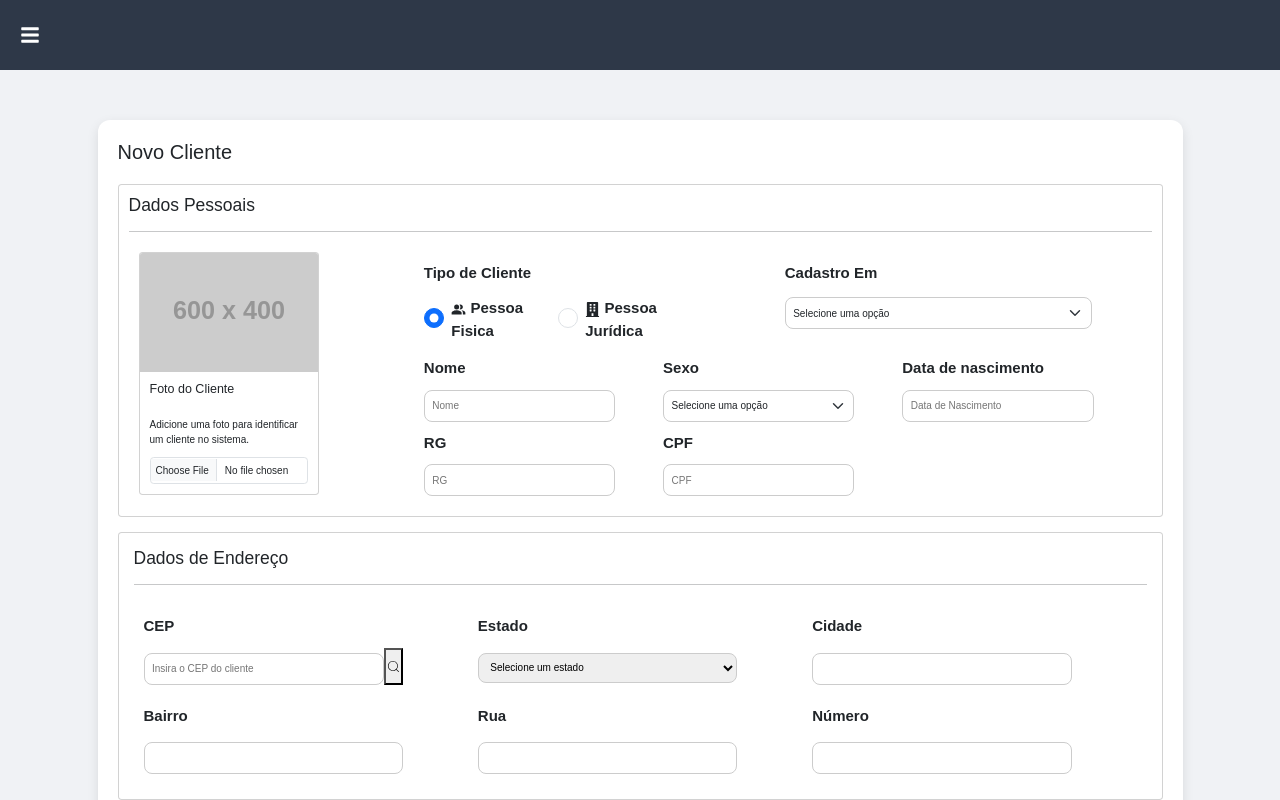
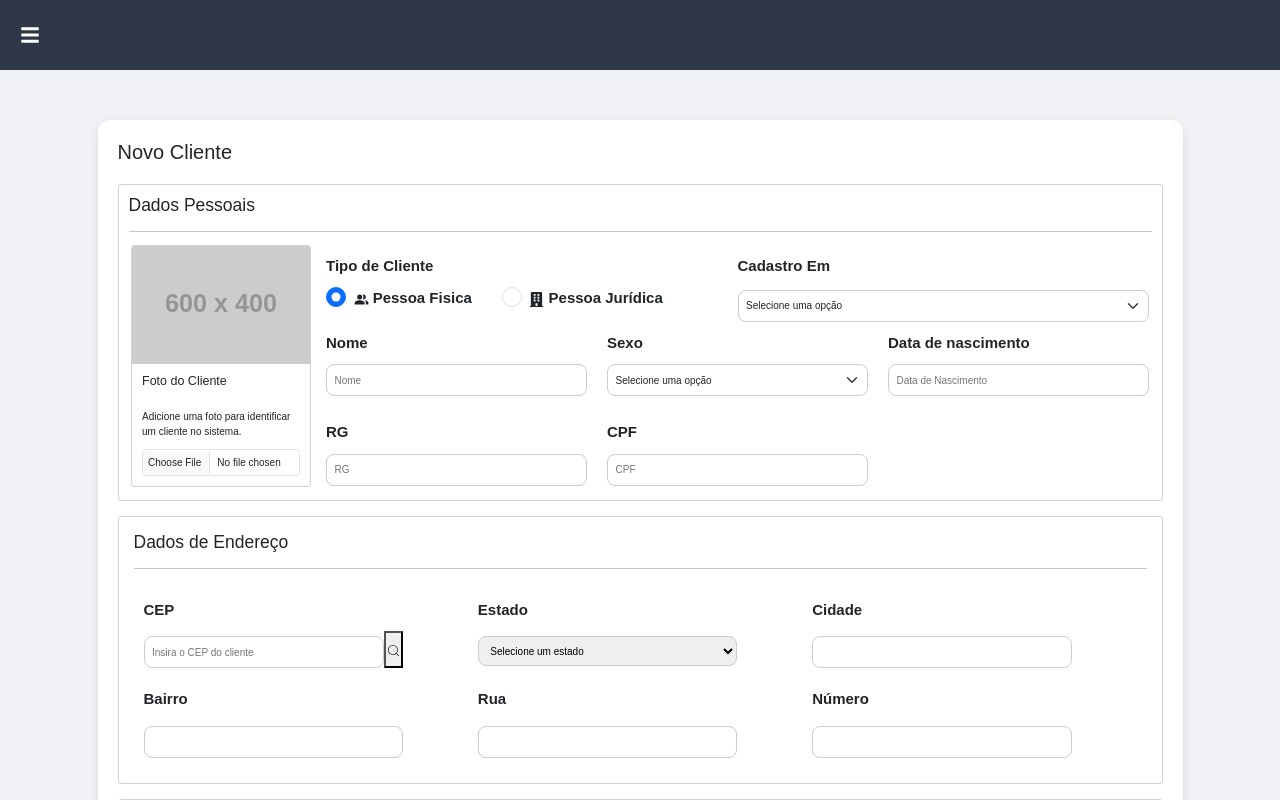
Before and after one commit to slicedcheese1/OticaCrud, a React (Vite) app: page /Sistema/ClienteCadastro in a window 1280 px wide. Shown: the top 800 px of the page. Built offline with nearby package versions, Linux system fonts and the light colour scheme.

Commit message:
fix: estilo dados pessoais card

```diff
--- a/src/App.jsx
+++ b/src/App.jsx
@@ -1,7 +1,5 @@
 import { Outlet } from 'react-router-dom'
-import Sidebar from './Menu/Sidebar'
 import './App.css'
-import { useState } from 'react'
 import 'bootstrap/dist/css/bootstrap.min.css';
 
 function App() {
--- a/src/Componentes/Clientes/ClienteRegistro/DadosPessoaisClienteRegistro.jsx
+++ b/src/Componentes/Clientes/ClienteRegistro/DadosPessoaisClienteRegistro.jsx
@@ -9,7 +9,6 @@ import styles from './DadosPessoaisClienteRegistro.module.css'
 import ClienteContext from '../../../Pages/Clientes/ClinteContext';
 
 import Card from "react-bootstrap/Card"
-import Button from "react-bootstrap/Button"
 import Form from "react-bootstrap/Form"
 
 
@@ -122,12 +121,12 @@ function DadosPessoaisClienteRegistro() {
     <>
 
     <h2>Novo Cliente</h2>
-    <Card className='p-3'>
+    <Card className='p-3 w-100'>
       <h3>Dados Pessoais</h3>
       <hr />
 
-      <div id="form-dados-pessoais" className={`${styles.formBox}` } method="post">
-        <Form.Group className={styles.photoBox}>
+      <div className="w-100 p-1 gap-4 d-flex" method="post">
+        <Form.Group className="w-30">
           <Card style={{ width: '18rem' }}>
             <Card.Img variant="top" src="https://placehold.co/600x400" />
             <Card.Body>
@@ -140,11 +139,12 @@ function DadosPessoaisClienteRegistro() {
             </Card.Body>
           </Card>
         </Form.Group>
-        <div className={`${styles.gp1Box}`}>
+
+        <div className={"w-100 d-flex flex-column ml-6"}>
           <div className={styles.gp1}>
-            <div className={`d-flex flex-column gap-1 ${styles.gp1_1}`}>
+            <div className={`d-flex flex-column w-90`}>
               <label id="label-tipo_de_pessoa" htmlFor="tipo_de_pessoa">Tipo de Cliente</label>
-              <div className={`${styles.gp1_1} d-flex flex-row gap-2`}>
+              <div className="w-90 d-flex flex-row gap-5">
                 <Form.Group className={`gap-1 d-flex flex-row align-items-center`}>
                   <Form.Check id={styles.Redondo}
                   type="radio"
@@ -161,14 +161,14 @@ function DadosPessoaisClienteRegistro() {
                   name="pj"
                   id= {styles.Redondo}
                   value="pj"
-                  checked={tipoCliente === 'pj'} // Set checked state
+                  checked={tipoCliente === 'pj'}
                   onChange={handleTipoClienteChange}  />
                   <Form.Label id="label-pj" htmlFor="pj"><FaBuilding id="iconePf"/> Pessoa Jurídica</Form.Label>
                 </Form.Group>
               </div>
             </div>
 
-            <Form.Group className={`d-flex flex-column gap-1 ${styles.gp1_2}`}>
+            <Form.Group className={`w-90 d-flex flex-column gap-1 ml-2 mr-5`}>
               <Form.Label id="label-lojas" htmlFor="lojas">Cadastro Em</Form.Label>
               <Form.Select className={styles.input} name="loja" value={lojaCadastro} onChange={(e) => {setLojaCadastro(e.target.value)}} required>
                 <option value="" disabled selected >Selecione uma opção</option>
@@ -188,7 +188,7 @@ function DadosPessoaisClienteRegistro() {
 
           {tipoCliente === 'pf' && (
             <div className={styles.gp2}>
-              <Form.Group className={`${styles.gp2_1} ${styles.columnFlexBox}`}>
+              <Form.Group className={`w-80 d-flex flex-column `}>
                 <Form.Label id="label-nome" htmlFor="nome">Nome</Form.Label>
                 <input type="text" maxLength={70} name='nome'
                 placeholder='Nome'
@@ -198,7 +198,7 @@ function DadosPessoaisClienteRegistro() {
                 {isSubmited && !nome && <span style={{ color: 'red' }}>Campo obrigatório</span>}
               </Form.Group>
 
-              <Form.Group className={`${styles.gp2_2} ${styles.columnFlexBox}`}>
+              <Form.Group className={`w-80 d-flex flex-column `}>
                 <Form.Label id="label-sexo" htmlFor="sexo">Sexo</Form.Label>
                 <Form.Select className={styles.input} name="sexo" value={sexo} onChange={(e) => {setSexo(e.target.value)}}>
                   <option value="" disabled selected >Selecione uma opção</option>
@@ -208,7 +208,7 @@ function DadosPessoaisClienteRegistro() {
                 </Form.Select>
               </Form.Group>
 
-              <Form.Group className={`${styles.gp3_3} ${styles.columnFlexBox} ${styles.gap1} `}>
+              <Form.Group className={`w-80 d-flex flex-column `}>
                 <Form.Label id="label-data-de-nascimento" htmlFor="data-de-nascimento">Data de nascimento</Form.Label>
                 <ReactInputMask className={styles.input} mask={'99-99-9999'} type="text" name="data-de-nascimento"
                 value={dataNascimento}
@@ -225,8 +225,8 @@ function DadosPessoaisClienteRegistro() {
           )}
 
           {tipoCliente === 'pf' && (
-            <div className={styles.gp3}>
-              <Form.Group className={`${styles.gp3_1} ${styles.columnFlexBox} ${styles.gap1}`}>
+            <div className={styles.gp2}>
+              <Form.Group className={`w-80 d-flex flex-column `}>
                 <Form.Label id="label-rg" htmlFor="rg">RG</Form.Label>
                 <input type="text" name="rg"
                 placeholder='RG'
@@ -234,7 +234,7 @@ function DadosPessoaisClienteRegistro() {
                 onChange={(e) => {setRg(e.target.value)}} />
               </Form.Group>
 
-              <Form.Group className={`${styles.gp3_2} ${styles.columnFlexBox} ${styles.gap1}`}>
+              <Form.Group className={`w-80 d-flex flex-column `}>
                 <Form.Label id="label-cpf" htmlFor="cpf" >CPF</Form.Label>
                 <ReactInputMask className={styles.input} mask={'999.999.999-99'} type="text" name='cpf'
                 id='cpf'
@@ -252,60 +252,55 @@ function DadosPessoaisClienteRegistro() {
           )}
 
           {tipoCliente === 'pj' && (
-            <div className={styles.gp4}>
-              <Form.Group className={`${styles.gp3_1} ${styles.columnFlexBox} ${styles.gap1}`}>
+            <div className={styles.gp3}>
+              <div className={styles.gp2}>
+                <Form.Group className={`w-80 d-flex flex-column`}>
                   <Form.Label id="label-razao-social" htmlFor="razao-social">Razão Social</Form.Label>
                   <input placeholder='Razão Social' type="text" name='razao-social' />
                 </Form.Group>
 
-              <Form.Group className={`${styles.gp3_2} ${styles.columnFlexBox} ${styles.gap1}`}>
+                <Form.Group className={`w-80 d-flex flex-column`}>
                   <Form.Label id="label-nome-fantasia" htmlFor="nome-fantasia">Nome Fantasia</Form.Label>
                   <input placeholder='Nome Fantasia' type="text" name="nome-fantasia" />
                 </Form.Group>
-            </div>
-          )}
 
-          {tipoCliente === 'pj' && (
-            <div className={styles.gp4}>
-              <Form.Group className={`${styles.gp3_1} ${styles.columnFlexBox} ${styles.gap1}`}>
+                <Form.Group className={`w-80 d-flex flex-column`}>
                   <Form.Label id="label-CNPJ" htmlFor='CNPJ'>CNPJ</Form.Label>
                   <ReactInputMask className={styles.input} placeholder='CNPJ' mask ="99.999.999/9999-99" type="text" name='CNPJ' />
                 </Form.Group>
               </div>
+            </div>
           )}
+
         </div>
 
       </div>
     </Card>
 
     {tipoCliente === 'pj' && (
-    <div className={styles.card1}>
+    <Card className='p-4'>
       <h3>Informações Fiscais</h3>
       <hr />
 
-      <form id="form-dados-fiscais" className={styles.formBox} method="post">
-        <div className={styles.gp1Box}>
-          <div className={styles.gp3}>
-              <Form.Group className={`${styles.gp3_1} ${styles.columnFlexBox} ${styles.gap1}`}>
+      <form className="w-100 p-1 gap-1 d-flex" method="post">
+          <div className={`d-flex justify-content-between w-100`}>
+              <Form.Group className={`w-80 d-flex flex-column gap-1`}>
                 <Form.Label id="label-inscricao-estadual" htmlFor="inscricao-estadual" >Inscrição Estadual</Form.Label>
                 <input className='p-2 rounded' type="text" name="inscricao-estadual"/>
               </Form.Group>
 
-              <Form.Group className={`${styles.gp3_2} ${styles.columnFlexBox} ${styles.gap1}`}>
+              <Form.Group className={`w-80 d-flex flex-column gap-1`}>
                 <Form.Label id="label-inscricao-municipal" htmlFor="inscricao-municipal" >Inscrição Municipal</Form.Label>
                 <input className='p-2 rounded' type="text" name='inscricao-municipal' />
               </Form.Group>
 
-              <Form.Group className={`${styles.gp3_3} ${styles.columnFlexBox} ${styles.gap1}`}>
+              <Form.Group className={`w-80 d-flex flex-column gap-1`}>
                 <Form.Label id="label-suframa" htmlFor="suframa">Suframa</Form.Label>
                 <input className='p-2 rounded' type="text" name="suframa" />
               </Form.Group>
           </div>
-        </div>
-
-
       </form>
-    </div>
+    </Card>
     )}
     </>
   )
--- a/src/Componentes/Clientes/ClienteRegistro/DadosPessoaisClienteRegistro.module.css
+++ b/src/Componentes/Clientes/ClienteRegistro/DadosPessoaisClienteRegistro.module.css
@@ -26,23 +26,11 @@
     }
 }
 
-.formBox{
-
-    padding: 1rem;
-    display: flex;
-    gap: 1rem;
-}
-
-.photoBox{
-    width: 30%;
-}
-
 .gp1Box{
 
     width: 100%;
     display: flex;
     flex-direction: column;
-    gap: 0rem;
     margin-left: 6rem;
 
 }
@@ -58,61 +46,26 @@
 
 .gp1{
 
-    width: 95%;
+    width: 100%;
     display: grid;
     grid-template-columns: 1fr 1fr;
 
 }
 
-.gp1_2{
-    width: 90%;
-    margin-left: 2rem;
-    margin-right: 5rem;
-}
-
-.gp1_1{
-    width: 90%;
-}
-
 .gp2{
     display: grid;
+    gap: 2rem;
     grid-template-columns: 1fr 1fr 1fr;
 }
 
-.gp2_1{
-    gap: 1rem;
-    width: 80%;
+.gp3{
+  height: 100%;
+  display: flex;
+  flex-direction: column;
+  justify-content: center;
+
 }
 
-.gp2_2{
-    gap: 1rem;
-    width: 80%;
-}
-
-.gp3{
-    display: grid;
-    grid-template-columns: 1fr 1fr 1fr;
-    width: 100%;
-}
-
-.gp3_1{
-    width: 80%;
-}
-
-.gp3_2{
-    width: 80%;
-}
-
-.gp3_3{
-    width: 80%;
-}
-
-.gp4{
-
-    display: grid;
-    grid-template-columns: 1fr 1fr;
-    width: 100%;
-}
 
 .textao{
     resize: none;
@@ -129,6 +82,7 @@
   height: 20px; /* Altura desejada */
   margin-right: 5px; /* Espaçamento à direita para separar os radio buttons */
 }
+
 #pj{
   width: 20px; /* Largura desejada */
   height: 20px; /* Altura desejada */
--- a/src/main.jsx
+++ b/src/main.jsx
@@ -147,6 +147,7 @@ const router = createBrowserRouter([
           {
             path: '/Sistema/editar-tratamento',
             element: <EditarTratamento/>
+
           },
         ]
       },
@@ -161,6 +162,6 @@ const router = createBrowserRouter([
 
 ReactDOM.createRoot(document.getElementById('root')).render(
   <React.StrictMode>
-    <RouterProvider router={router} />
+      <RouterProvider router={router} />
   </React.StrictMode>
 );
```
Lines whose indentation alone changed are shown as unchanged.
